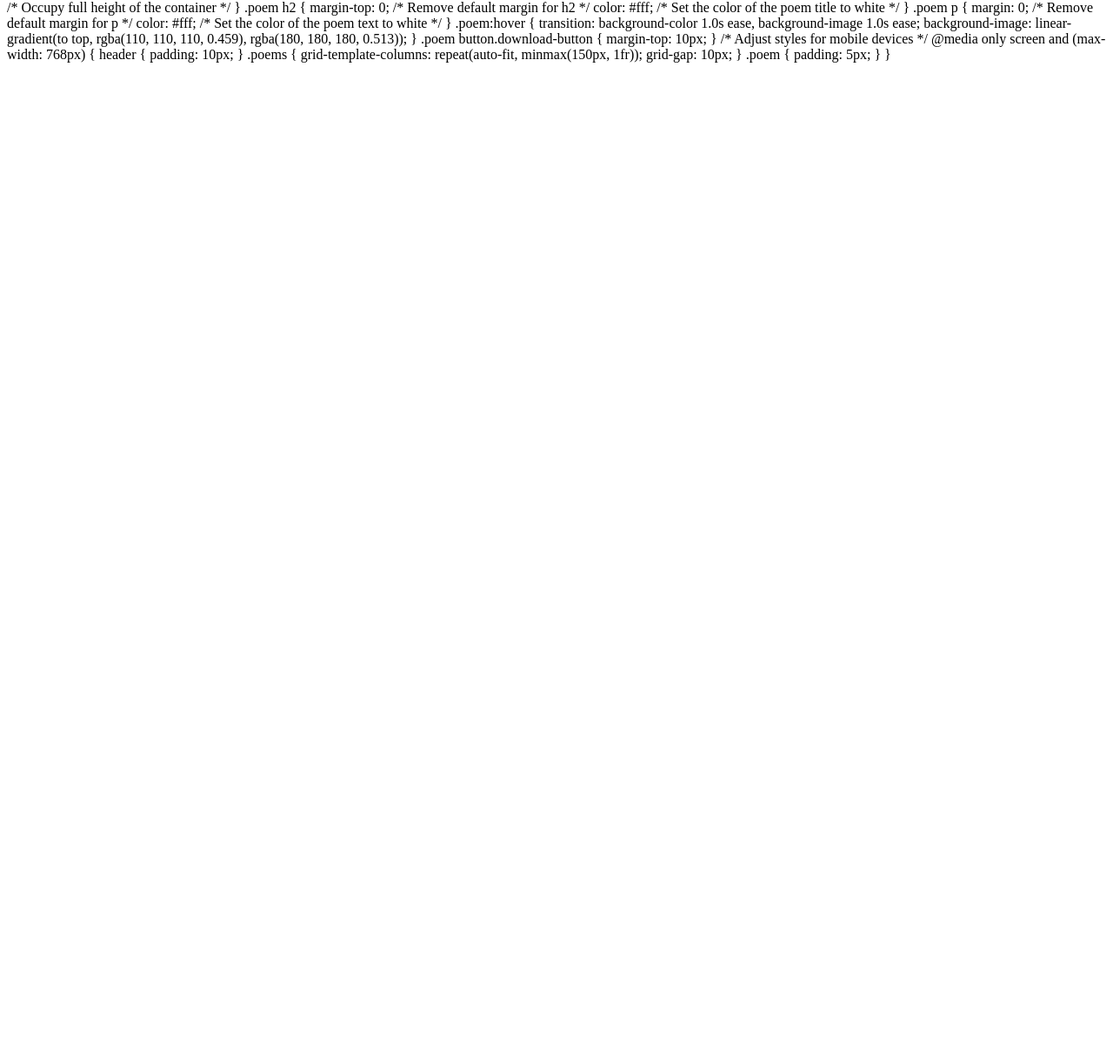
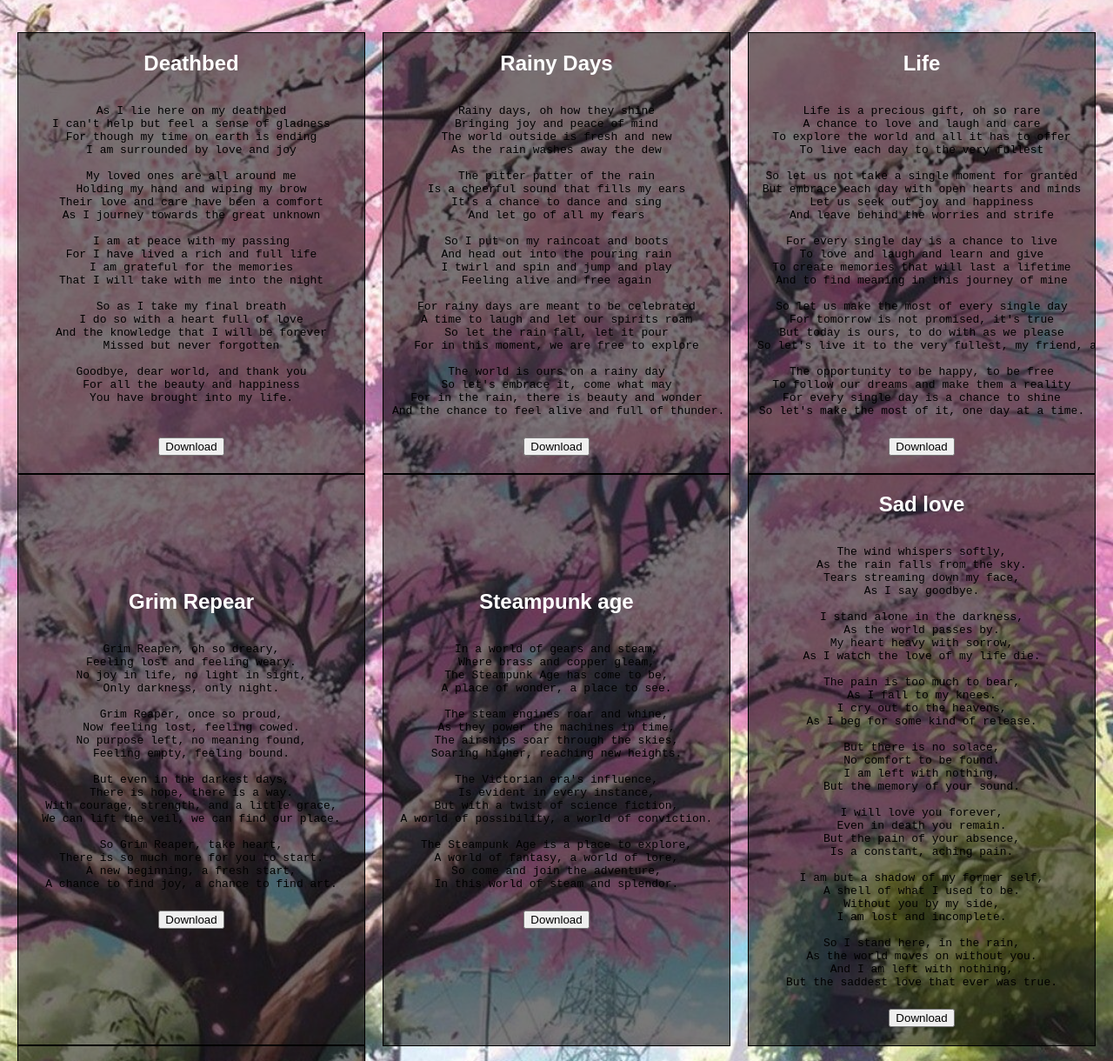
Before and after one commit to splatchoot/SplatPoems, a plain HTML site: page index.html in a window 1280 px wide. Shown: the part 80-1300 px from the top of the page at 87% size. Before the commit the page ends 800 px from the top, so only its background shows below. Drawn offline with Linux system fonts and the light colour scheme; no server answers.

Commit message:
Update index.html
i reversed what i did cuz i put the css codes in the html ones bruh

```diff
--- a/index.html
+++ b/index.html
@@ -1,81 +1,204 @@
-body {
-    font-family: Arial, sans-serif;
-    margin: 0;
-    padding: 0;
-    background-image: url('background.jpg');
-    background-size: cover;
-    transition: background-position 0.3s ease;
-}
+<!DOCTYPE html>
+<html lang="en">
+<head>
+    <meta charset="UTF-8">
+    <meta name="viewport" content="width=device-width, initial-scale=1.0">
+    <title>Splat Poems</title>
+    <link rel="stylesheet" href="style.css">
+    <link rel="icon" type="image/x-icon" href="icon.ico">
+</head>
+<body>
+    <header>
+        <h1>Splat Poems</h1>
+    </header>
 
-header {
-    background-color: rgba(0, 0, 0, 0.7);
-    color: #fff;
-    text-align: center;
-    padding: 20px;
-}
+    <main>
+        <section class="profiles">
+            <!-- Your profiles can be added here -->
+        </section>
 
-header h1 {
-    margin: 0;
-}
+        <section class="poems">
+                        <div class="poem">
+                <h2>Deathbed</h2>
+                <pre>
+As I lie here on my deathbed
+I can't help but feel a sense of gladness
+For though my time on earth is ending
+I am surrounded by love and joy
 
-main {
-    padding: 20px;
-}
+My loved ones are all around me
+Holding my hand and wiping my brow
+Their love and care have been a comfort
+As I journey towards the great unknown
 
-.profiles,
-.poems {
-    margin-bottom: 20px;
-}
+I am at peace with my passing
+For I have lived a rich and full life
+I am grateful for the memories
+That I will take with me into the night
 
-.poems {
-    display: grid;
-    grid-template-columns: repeat(3, minmax(200px, 1fr));
-    grid-gap: 20px;
-    overflow: auto;
-}
+So as I take my final breath
+I do so with a heart full of love
+And the knowledge that I will be forever
+Missed but never forgotten
 
-.poem {
-    background-color: #00000086;
-    padding: 10px;
-    border: 1px solid #000000;
-    display: flex; /* Use flexbox to align items */
-    flex-direction: column; /* Arrange title and text in a column */
-    justify-content: center; /* Center content vertically */
-    text-align: center; /* Center text horizontally */
-    height: 100%; /* Occupy full height of the container */
-}
+Goodbye, dear world, and thank you
+For all the beauty and happiness
+You have brought into my life.
+                </pre>
+                <a href="poems/deathbed.txt" download><button class="download-button">Download</button></a>
+            </div>
+            <div class="poem">
+                <h2>Rainy Days</h2>
+                <pre>Rainy days, oh how they shine
+Bringing joy and peace of mind
+The world outside is fresh and new
+As the rain washes away the dew
 
-.poem h2 {
-    margin-top: 0; /* Remove default margin for h2 */
-    color: #fff; /* Set the color of the poem title to white */
-}
+The pitter patter of the rain
+Is a cheerful sound that fills my ears
+It's a chance to dance and sing
+And let go of all my fears
 
-.poem p {
-    margin: 0; /* Remove default margin for p */
-    color: #fff; /* Set the color of the poem text to white */
-}
+So I put on my raincoat and boots
+And head out into the pouring rain
+I twirl and spin and jump and play
+Feeling alive and free again
 
-.poem:hover {
-    transition: background-color 1.0s ease, background-image 1.0s ease;
-    background-image: linear-gradient(to top, rgba(110, 110, 110, 0.459), rgba(180, 180, 180, 0.513));
-}
+For rainy days are meant to be celebrated
+A time to laugh and let our spirits roam
+So let the rain fall, let it pour
+For in this moment, we are free to explore
 
-.poem button.download-button {
-    margin-top: 10px;
-}
+The world is ours on a rainy day
+So let's embrace it, come what may
+For in the rain, there is beauty and wonder
+And the chance to feel alive and full of thunder.</pre>
+                <a href="poems/rainy_days.txt" download><button class="download-button">Download</button></a>
+            </div>
+            <div class="poem">
+                <h2>Life</h2>
+                <pre>Life is a precious gift, oh so rare
+A chance to love and laugh and care
+To explore the world and all it has to offer
+To live each day to the very fullest
 
-/* Adjust styles for mobile devices */
-@media only screen and (max-width: 768px) {
-    header {
-        padding: 10px;
-    }
+So let us not take a single moment for granted
+But embrace each day with open hearts and minds
+Let us seek out joy and happiness
+And leave behind the worries and strife
 
-    .poems {
-        grid-template-columns: repeat(auto-fit, minmax(150px, 1fr));
-        grid-gap: 10px;
-    }
+For every single day is a chance to live
+To love and laugh and learn and give
+To create memories that will last a lifetime
+And to find meaning in this journey of mine
 
-    .poem {
-        padding: 5px;
-    }
-}
+So let us make the most of every single day
+For tomorrow is not promised, it's true
+But today is ours, to do with as we please
+So let's live it to the very fullest, my friend, and seize
+
+The opportunity to be happy, to be free
+To follow our dreams and make them a reality
+For every single day is a chance to shine
+So let's make the most of it, one day at a time.</pre>
+                <a href="poems/life.txt" download><button class="download-button">Download</button></a>
+            </div>
+            <div class="poem">
+                <h2>Grim Repear</h2>
+                <pre>Grim Reaper, oh so dreary,
+Feeling lost and feeling weary.
+No joy in life, no light in sight,
+Only darkness, only night.
+
+Grim Reaper, once so proud,
+Now feeling lost, feeling cowed.
+No purpose left, no meaning found,
+Feeling empty, feeling bound.
+
+But even in the darkest days,
+There is hope, there is a way.
+With courage, strength, and a little grace,
+We can lift the veil, we can find our place.
+
+So Grim Reaper, take heart,
+There is so much more for you to start.
+A new beginning, a fresh start,
+A chance to find joy, a chance to find art.</pre>
+                <a href="poems/grim_reaper.txt" download><button class="download-button">Download</button></a>
+            </div>
+            <div class="poem">
+                <h2>Steampunk age</h2>
+                <pre>In a world of gears and steam,
+Where brass and copper gleam,
+The Steampunk Age has come to be,
+A place of wonder, a place to see.
+
+The steam engines roar and whine,
+As they power the machines in time,
+The airships soar through the skies,
+Soaring higher, reaching new heights.
+
+The Victorian era's influence,
+Is evident in every instance,
+But with a twist of science fiction,
+A world of possibility, a world of conviction.
+
+The Steampunk Age is a place to explore,
+A world of fantasy, a world of lore,
+So come and join the adventure,
+In this world of steam and splendor.</pre>
+                <a href="poems/steampunk.txt" download><button class="download-button">Download</button></a>
+            </div>
+            <div class="poem">
+                <h2>Sad love</h2>
+                <pre>The wind whispers softly,
+As the rain falls from the sky.
+Tears streaming down my face,
+As I say goodbye.
+
+I stand alone in the darkness,
+As the world passes by.
+My heart heavy with sorrow,
+As I watch the love of my life die.
+
+The pain is too much to bear,
+As I fall to my knees.
+I cry out to the heavens,
+As I beg for some kind of release.
+
+But there is no solace,
+No comfort to be found.
+I am left with nothing,
+But the memory of your sound.
+
+I will love you forever,
+Even in death you remain.
+But the pain of your absence,
+Is a constant, aching pain.
+
+I am but a shadow of my former self,
+A shell of what I used to be.
+Without you by my side,
+I am lost and incomplete.
+
+So I stand here, in the rain,
+As the world moves on without you.
+And I am left with nothing,
+But the saddest love that ever was true.</pre>
+                <a href="poems/sad_love.txt" download><button class="download-button">Download</button></a>
+            </div>
+            <div class="poem">
+                <h2>Rainy Days</h2>
+                <pre>Lorem ipsum dolor sit amet, consectetur adipiscing elit.</pre>
+                <a href="poems/rainy_days.txt" download><button class="download-button">Download</button></a>
+            </div>
+        </section>
+    </main>
+
+    <footer>
+        <pre>&copy; 2023 splatchoot</pre>
+    </footer>
+
+    <script src="scripts.js"></script>
+</body>
+</html>
```
